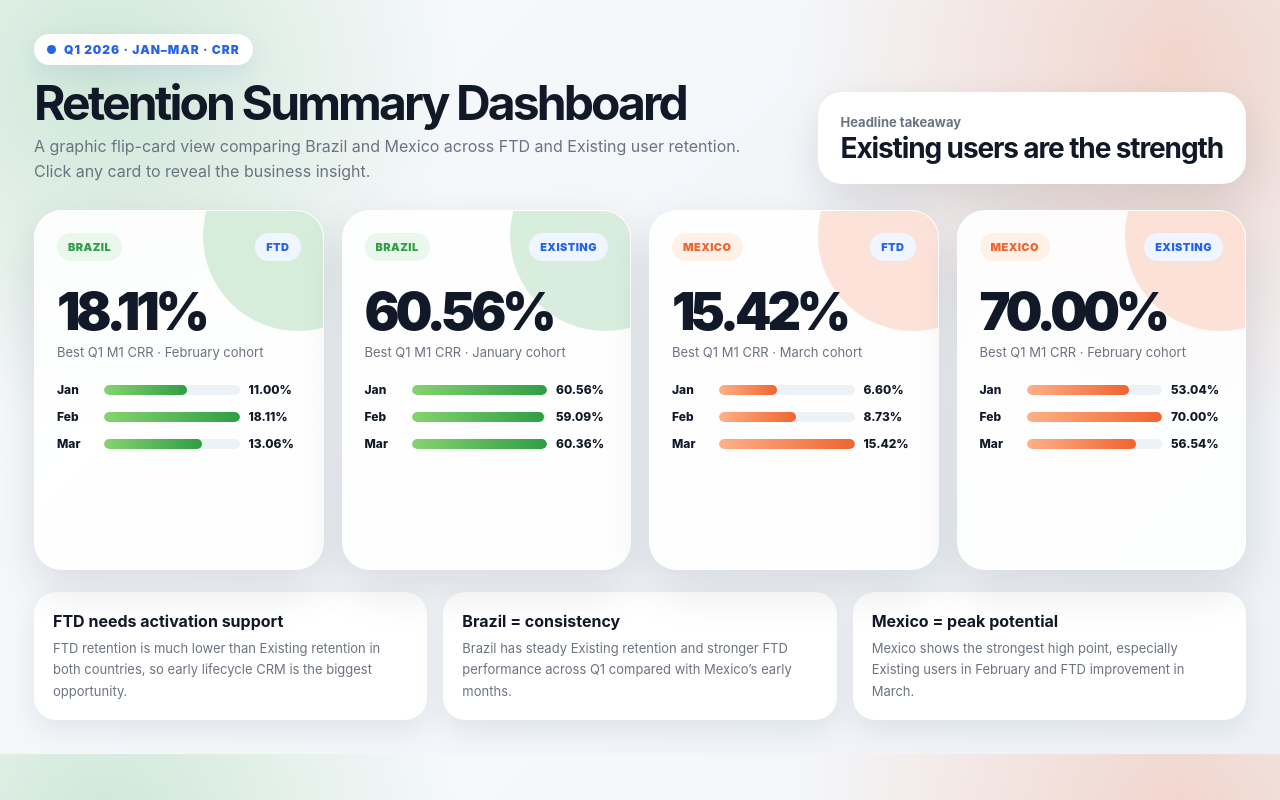
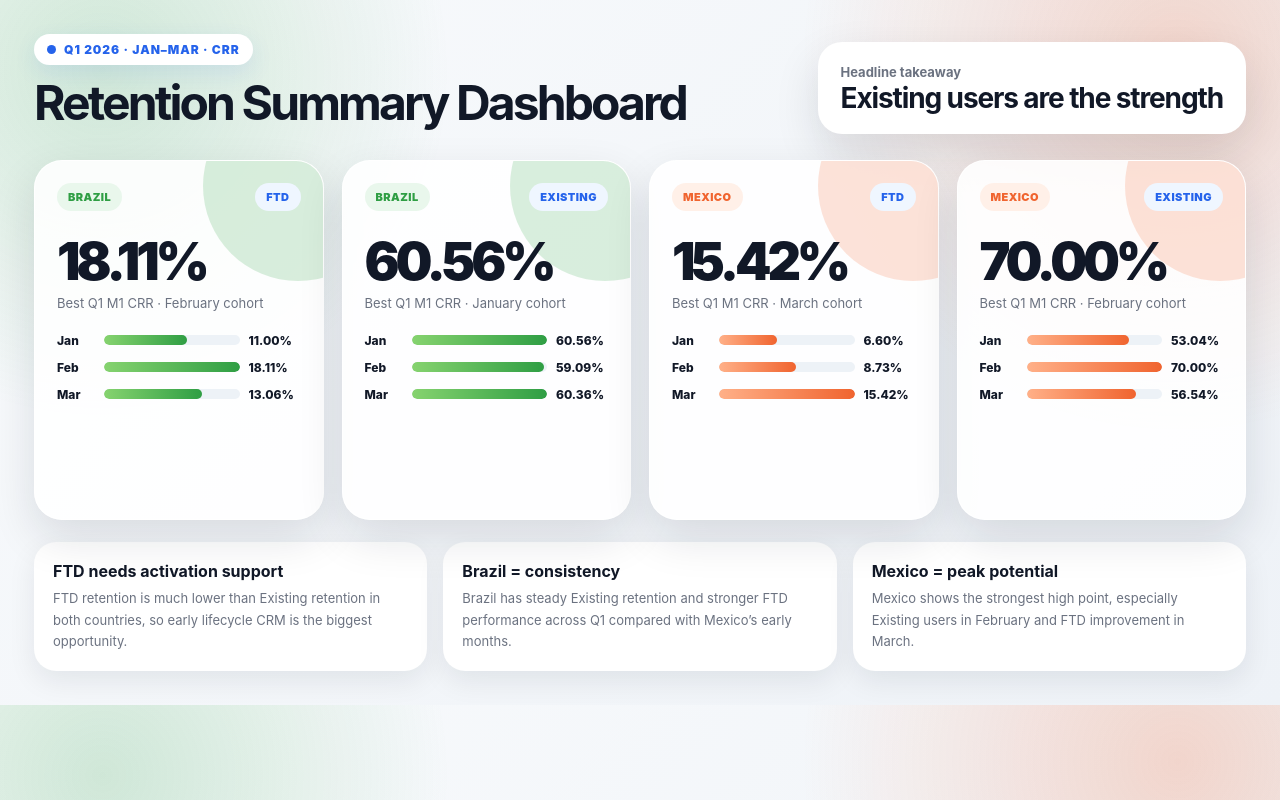
Before and after one commit to eviegan/assessment, a plain HTML site: page index.html in a window 1280 px wide. Drawn offline with Linux system fonts and the light colour scheme.

Commit message:
Update index.html

```diff
--- a/index.html
+++ b/index.html
@@ -167,7 +167,6 @@ h1{
     <div>
       <div class="kicker">Q1 2026 · Jan–Mar · CRR</div>
       <h1>Retention Summary Dashboard</h1>
-      <p class="lead">A graphic flip-card view comparing Brazil and Mexico across FTD and Existing user retention. Click any card to reveal the business insight.</p>
     </div>
     <div class="summary-pill">
       <span>Headline takeaway</span>
```
